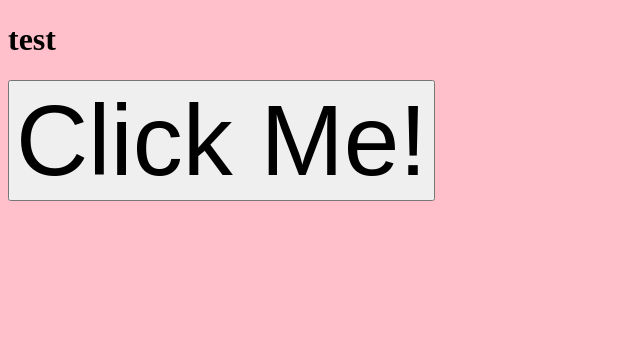
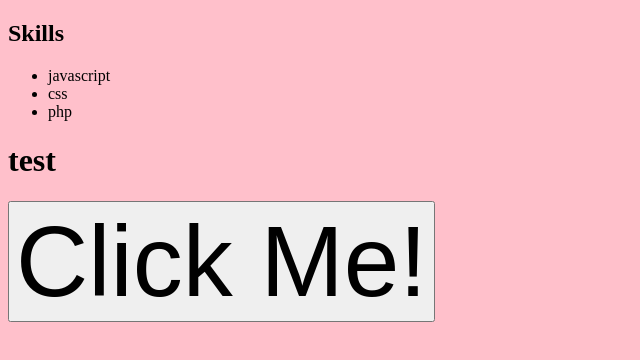
Before and after one commit to fac-15/RankMyRequest, a website: page public/index.html in a window 1280 px wide. Shown: the whole page, without its empty margins (0-640 px from the left). Drawn offline with Linux system fonts and the light colour scheme; no server answers.

Commit message:
basic html structure including skills section

```diff
--- a/public/index.html
+++ b/public/index.html
@@ -1,13 +1,31 @@
 <!DOCTYPE html>
 <html lang="en" dir="ltr">
+
   <head>
+  <title>RankMyRequest</title>
+  <meta name="description" content="Api request backend -> front">
+  <meta charset="utf-8">
+  <meta name="viewport" content="width=device-width, initial-scale=1.0">
+  <link rel="stylesheet" href="/public/style.css">
+   </head>
 
-    <meta charset="utf-8">
+  <body>
+    <main>
+      <section>
+         <h2>Skills</h2>
 
-    <link rel="stylesheet" href="/public/style.css">
-    <title>Rank My Request</title>
-  </head>
-  <body>
+         <div class="skills">
+           <article class="skills selector">
+               <!-- add services from initial API call here -->
+               <ul id="skills">
+                 <li>javascript</li>
+                 <li>css</li>
+                 <li>php</li>
+               </ul>
+             </article>
+         </div>
+ </section>
+
 
 
   <h1 id='heading'> test</h1>
@@ -16,9 +34,8 @@
 
 
 
-
-
-    <script type="text/javascript" src="/public/request.js"></script>
+    </main>
+ <script type="text/javascript" src="/public/request.js"></script>
     <script type="text/javascript" src="/public/main.js"></script>
 
 
--- a/src/server.js
+++ b/src/server.js
@@ -1,6 +1,6 @@
 const http = require("http");
 const router = require("./router");
-const port = process.env.PORT || 4060;
+const port = process.env.PORT || 4020;
 
 const server = http.createServer(router);
 
```
